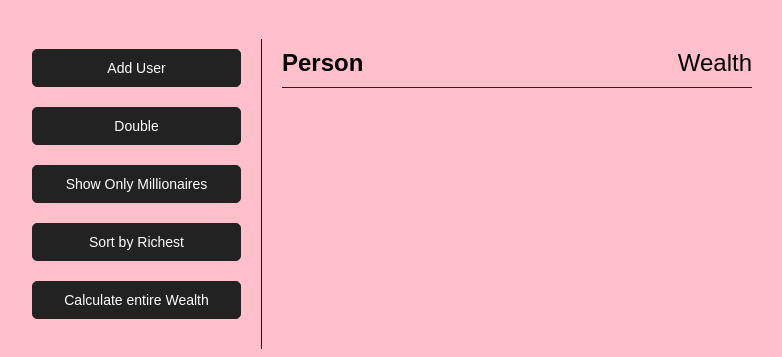
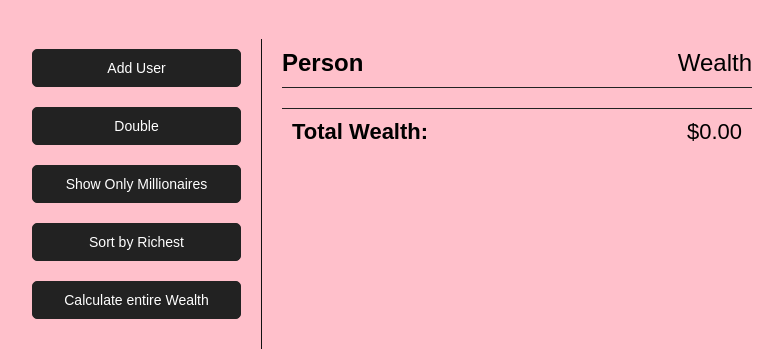
Before and after one commit to julianoperin/All-Array-Methods, a plain HTML site: page index.html in a window 1280 px wide. Both pictures are taken after a click on the button "Calculate entire Wealth". Shown: the part 61-418 px from the top of the page, without its empty margins (248-1030 px from the left). Drawn offline with Linux system fonts and the light colour scheme; no server answers.

Commit message:
Used reducer method

```diff
--- a/app.js
+++ b/app.js
@@ -60,6 +60,7 @@ addUserBtn.addEventListener("click", getRandomUser);
 doubleBtn.addEventListener("click", doubleMoney);
 sortBtn.addEventListener("click", sortByRichest);
 showMillionairesBtn.addEventListener("click", filterMillionaires);
+calculateWealthBtn.addEventListener("click", calculateTotalWealth);
 
 console.log(data);
 
@@ -85,3 +86,17 @@ function filterMillionaires() {
   data = data.filter((item) => item.money > 1000000);
   updateDOM();
 }
+
+// Using reduce to calculate total wealth
+
+function calculateTotalWealth() {
+  let totalWealth = data.reduce((acc, user) => (acc += user.money), 0);
+
+  const totalWealthDom = document.createElement("div");
+  totalWealthDom.classList.add("person");
+  totalWealthDom.classList.add("personSize");
+  totalWealthDom.innerHTML = `<strong>Total Wealth:</strong> ${formatNumber(
+    totalWealth
+  )}`;
+  main.appendChild(totalWealthDom);
+}
--- a/style.css
+++ b/style.css
@@ -70,3 +70,9 @@ h3 {
   font-size: 20px;
   margin-bottom: 10px;
 }
+
+.personSize {
+  font-size: 22px;
+  border-top: 1px solid #222;
+  padding: 10px;
+}
```
